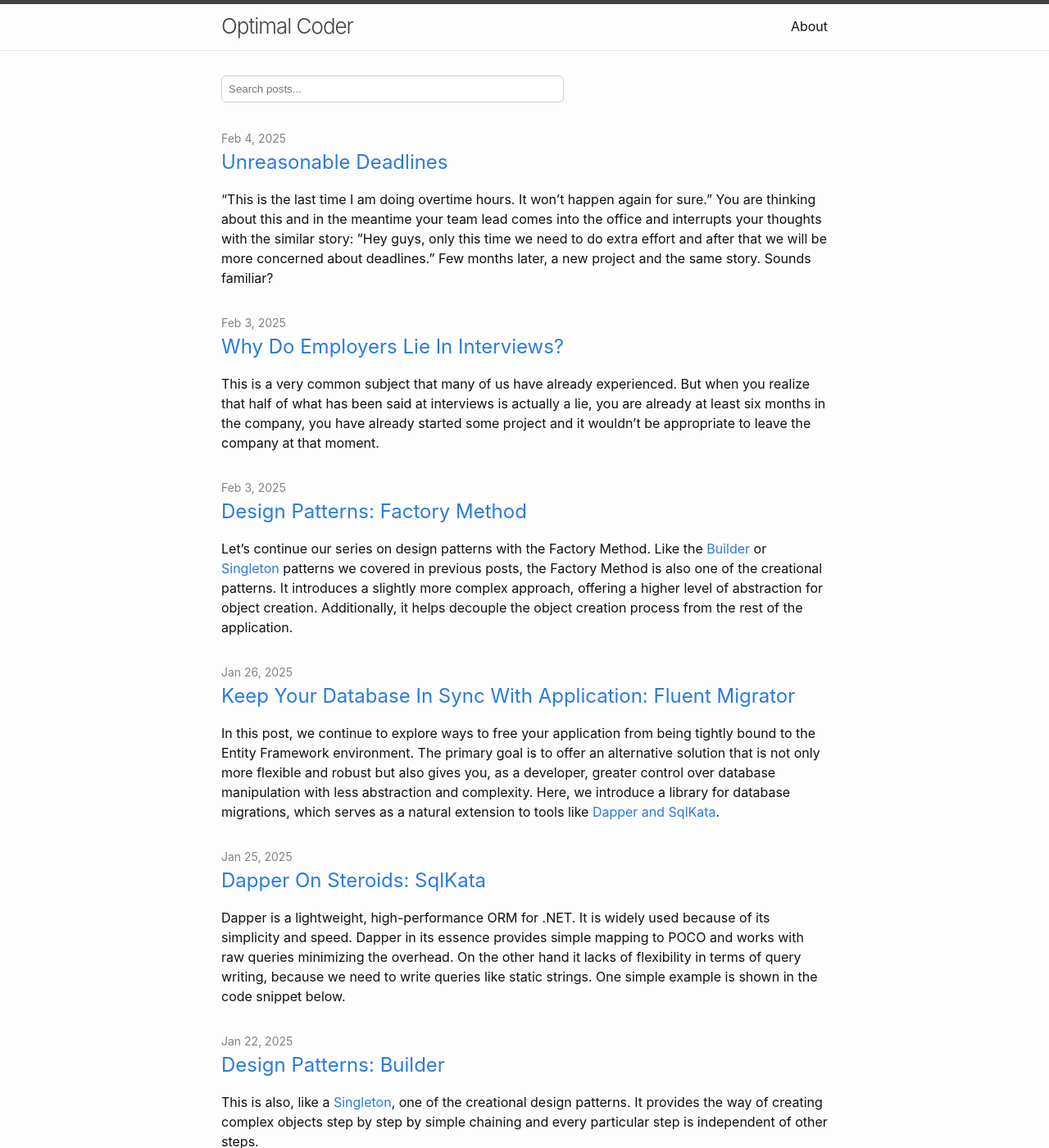
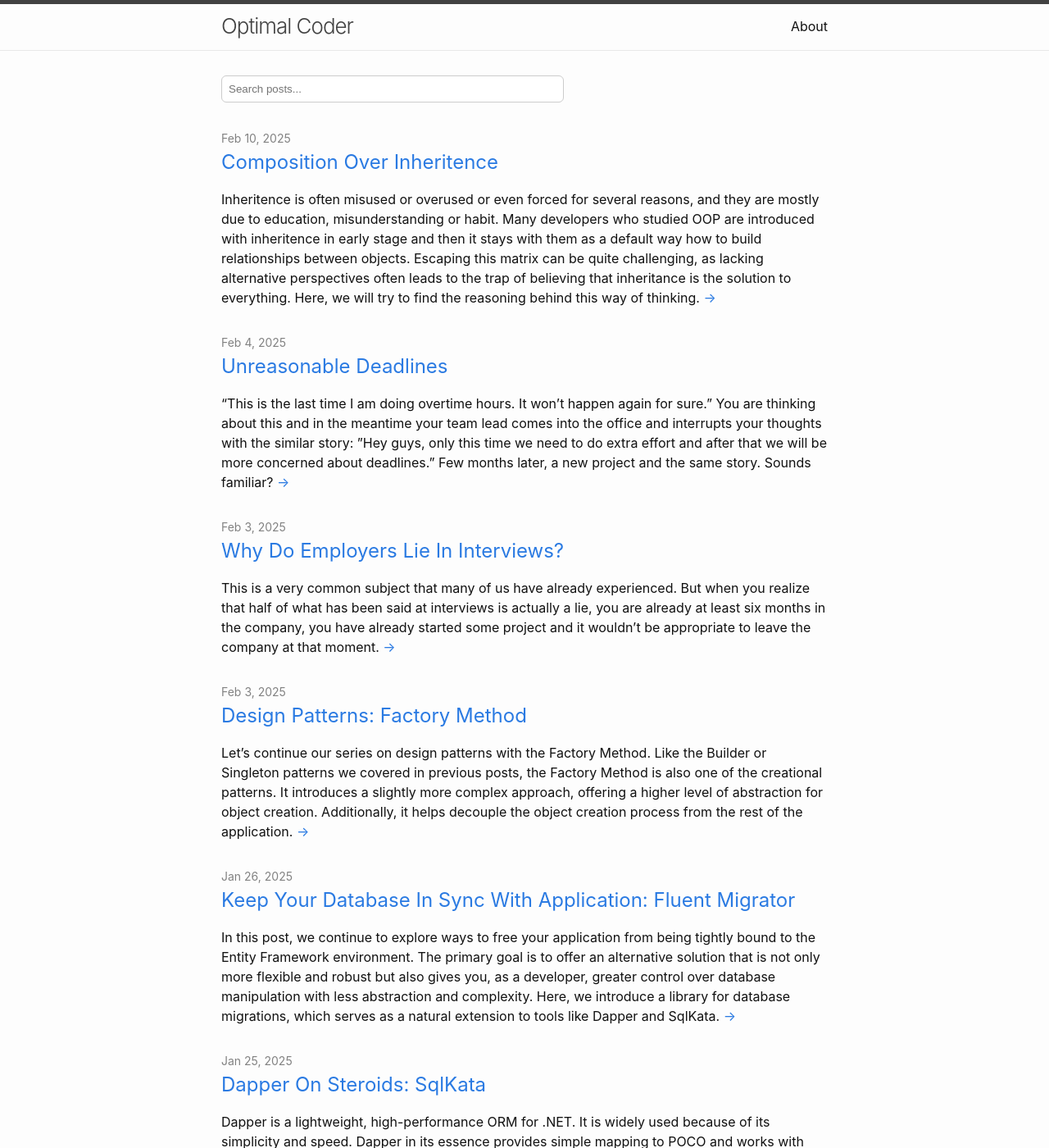
Before and after one commit to mirnes-mrkaljevic/mirnes-mrkaljevic.github.io, a Jekyll site: the page built from docs/index.markdown, in a window 1280 px wide and 1400 px high. Shown: the whole window at 82% size. Built offline with Jekyll 4.4.1, drawn with Linux system fonts in a browser that asks for light colours; comment, search, counter and statistics services are not loaded; some of the changed lines change nothing that is shown; some of the changed text lies outside the part shown.

Commit message:
composition over inheritence

````diff
--- a/docs/_layouts/home.html
+++ b/docs/_layouts/home.html
@@ -23,7 +23,9 @@ layout: default
           </a>
         </h3>
         {%- if site.show_excerpts -%}
-          {{ post.excerpt }}
+          <p>{{ post.excerpt | strip_html | strip_newlines }} <a href="{{ post.url | relative_url }}">→</a></p>
+
+
         {%- endif -%}
       </li>
       {%- endfor -%}
--- /dev/null
+++ b/docs/_posts/2025-02-10-composition-over-inheritence.md
@@ -0,0 +1,102 @@
+---
+layout: post
+title:  "Composition Over Inheritence"
+date:   2025-02-10
+tags: [composition,csharp,designpatterns,inheritence]
+---
+Inheritence is often misused or overused or even forced for several reasons, and they are mostly due to education, misunderstanding or habit. Many developers who studied OOP are introduced with inheritence in early stage and then it stays with them as a default way how to build relationships between objects. Escaping this matrix can be quite challenging, as lacking alternative perspectives often leads to the trap of believing that inheritance is the solution to everything. Here, we will try to find the reasoning behind this way of thinking.
+
+
+
+## Historical Influence
+
+Early OOP examples often revolved around "is-a" relationships like `Car -> Vehicle, Dog -> Animal`, reinforcing inheritance as the primary method of code reuse. We can see this in early OOP literature, such as the influential "Gang of Four Design Patterns",  where inheritance is prominently discussed. And then, as a result, developers internalized it as the default design approach.
+
+
+
+## Inheritance = Code Reuse (Misconception)
+
+Many developers learn that inheritance is the primary way to reuse code. They might think: “If I need to reuse functionality, I must derive from a base class.” This mindset leads to deep hierarchies, tight coupling, even when simpler or more modular solutions (like composition) would work better.
+
+## Simplicity of Implementation
+
+Inheritance is Easy to Implement - defining a base class and extending it is straightforward, both conceptually and in terms of syntax. Composition requires more design work, such as defining interfaces or injecting dependencies. Let's show the difference in one simple example:
+
+**Inheritence**
+
+```csharp
+public class Vehicle
+{
+	public void Move()
+	{
+		Console.WriteLine("Moving");
+	}
+}
+public class Car : Vehicle { }
+```
+
+
+
+**Composition**
+
+
+
+```csharp
+public interface IMovable
+{
+	void Move();
+}
+
+public class Car
+{
+	private readonly IMovable _movable;
+	public Car(IMovable movable)
+	{
+		_movable = movable;
+	}
+}
+```
+
+## Legacy code
+
+Older systems were built using inheritance-heavy designs, and developers working on these systems are forced to maintain and extend these hierarchies.
+
+
+
+## Frameworks that Encourage Inheritance
+
+Many frameworks historically relied on inheritance (e.g., GUI frameworks like Swing or .NET's WinForms) where developers extended base classes to customize behavior.
+Developers often mimic these patterns without questioning if they're the best solution.
+
+
+
+## How to Shift Away from Overusing Inheritance
+
+**Educate About Composition:**
+
+Teach patterns like Strategy, Decorator, and Dependency Injection as alternatives to deep hierarchies. Example: Instead of a Car base class, use a `IMovable, IEngine` interface and inject behavior dynamically.
+
+**Promote Design Principles:**
+
+Follow SOLID principles, especially:
+
+- Single Responsibility: Avoid bloated base classes.
+- Dependency Inversion: Prefer abstractions over specific implementations.
+
+**Use Interfaces and Delegation:**
+
+Example: Instead of `class Car : Vehicle`, use `Car` with a composable `IEngine` or `IMovable`.
+
+
+
+**Emphasize Refactoring:**
+
+
+
+Refactor overly complex hierarchies into flatter, modular designs using composition.
+
+
+
+## Conclusion
+
+Inheritance is often "forced" because it's historically emphasized, easy to use, and aligns with developers' early understanding of OOP. However, it has significant limitations that make composition a more flexible, scalable, and maintainable choice in many scenarios. By learning and applying composition patterns, developers can avoid rigid hierarchies and design systems that are more robust and adaptable.
````
